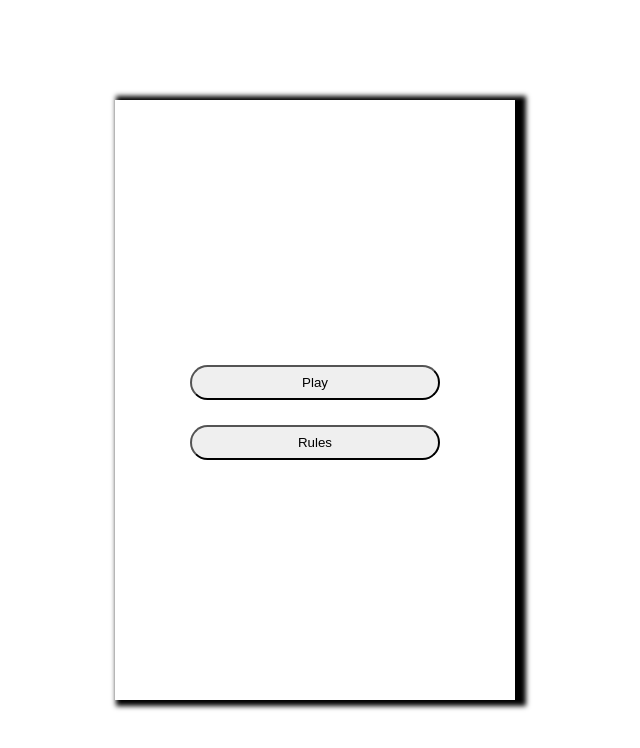
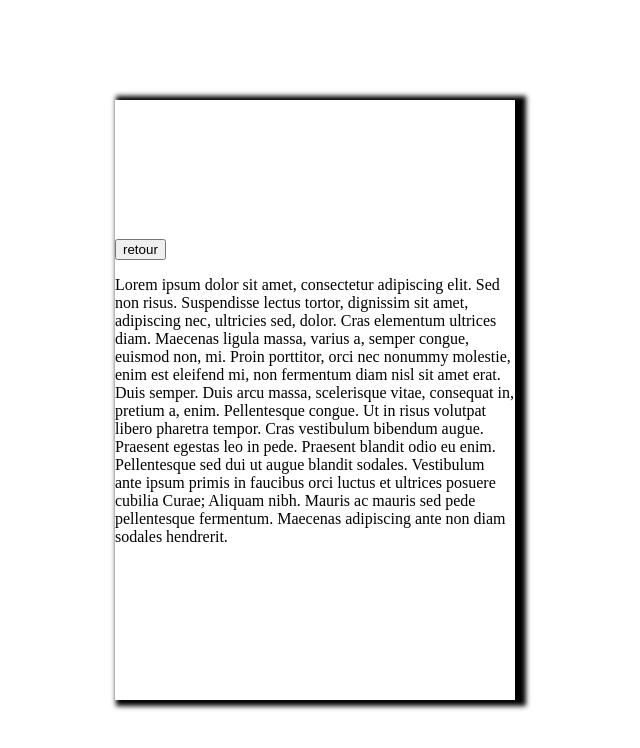
Before and after one commit to mgayvallet/morpion, a website built with Vite: page index.html in a window 1280 px wide. Both pictures are taken after a click on the button "Rules". Shown: the whole page, without its empty margins (325-965 px from the left). Built offline with nearby package versions, Linux system fonts and the light colour scheme.

Commit message:
added functionality of btn rules

```diff
--- a/index.html
+++ b/index.html
@@ -10,6 +10,10 @@
   <div class="start">
     <button class="btn btn1">Play</button>
     <button class="btn btn2">Rules</button>
+  </div>
+  <div class="start rules">
+    <button class="retour2">retour</button>
+    <p>Lorem ipsum dolor sit amet, consectetur adipiscing elit. Sed non risus. Suspendisse lectus tortor, dignissim sit amet, adipiscing nec, ultricies sed, dolor. Cras elementum ultrices diam. Maecenas ligula massa, varius a, semper congue, euismod non, mi. Proin porttitor, orci nec nonummy molestie, enim est eleifend mi, non fermentum diam nisl sit amet erat. Duis semper. Duis arcu massa, scelerisque vitae, consequat in, pretium a, enim. Pellentesque congue. Ut in risus volutpat libero pharetra tempor. Cras vestibulum bibendum augue. Praesent egestas leo in pede. Praesent blandit odio eu enim. Pellentesque sed dui ut augue blandit sodales. Vestibulum ante ipsum primis in faucibus orci luctus et ultrices posuere cubilia Curae; Aliquam nibh. Mauris ac mauris sed pede pellentesque fermentum. Maecenas adipiscing ante non diam sodales hendrerit.
   </div>
   <div class="game-container">
     <div class="morpion-grid">
--- a/main.js
+++ b/main.js
@@ -5,6 +5,9 @@ let play = document.querySelector(".btn1")
 let container = document.querySelector(".game-container")
 let start = document.querySelector(".start")
 let retour = document.querySelector('.retour')
+let rules = document.querySelector(".btn2")
+let rulesText = document.querySelector(".rules")
+let retour2 = document.querySelector('.retour2')
 
 function getNextPlayer() {
     const player = players[currentIndex];
@@ -74,3 +77,13 @@ retour.addEventListener('click', ()=>{
     container.style.display ="none"
     start.style.display = "block"
 })
+
+rules.addEventListener('click', ()=>{
+    start.style.display = "none"
+    rulesText.style.display = "block"
+})
+
+retour2.addEventListener('click', ()=>{
+    rulesText.style.display = "none"
+    start.style.display = "block"
+})
--- a/style.css
+++ b/style.css
@@ -57,3 +57,7 @@ body {
 .btn1{
   margin-top: 50px;
 }
+
+.rules{
+  display: none;
+}
```
